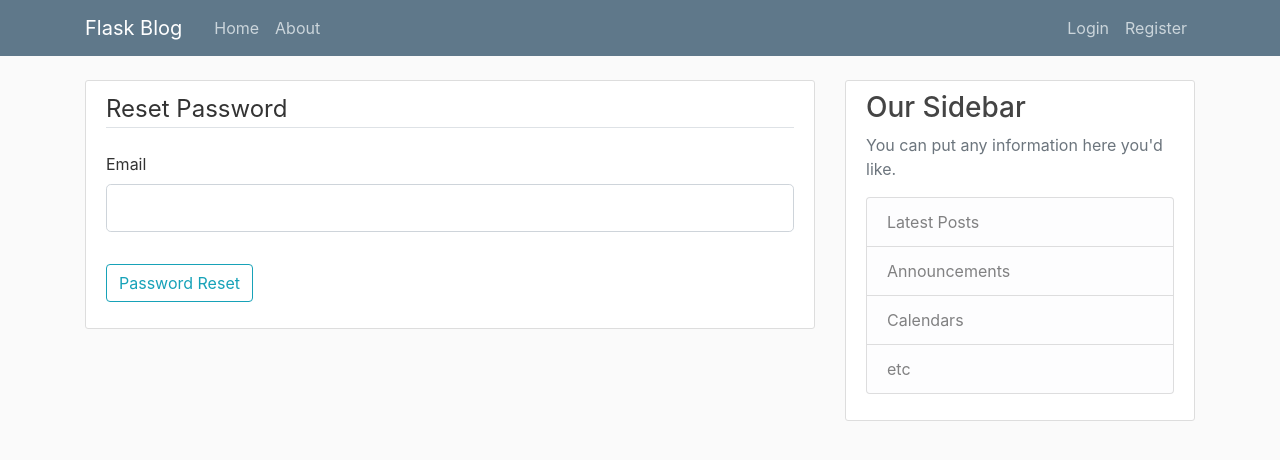
After one commit to hjohnson933/diabeteswarrior, a Flask app: page /reset_password in a window 1280 px wide. The commit adds this page. Shown: the top 460 px of the page. Run offline with Flask 2, Linux system fonts and the light colour scheme; parts of the project's set-up code (start-up, migrations or seed data) failed here and were passed over; some libraries are stand-ins or nearby versions.

```diff
--- a/flaskblog/forms.py
+++ b/flaskblog/forms.py
@@ -55,3 +55,19 @@ class PostForm(FlaskForm):
     title = StringField('Title', validators=[DataRequired()])
     content = TextAreaField('Content', validators=[DataRequired()])
     submit = SubmitField('Post')
+
+
+class RequestResetForm(FlaskForm):
+    email = StringField('Email', validators=[DataRequired(), Email()])
+    submit = SubmitField('Password Reset')
+
+    def validate_email(self, email) -> None:
+        user = User.query.filter_by(email=email.data).first()
+        if user is None:
+            raise ValidationError(F"Email {email.data} doesn't exists for a registered user, do you need an account?")
+
+
+class ResetPasswordForm(FlaskForm):
+    password = PasswordField('Password', validators=[DataRequired()])
+    confirm_password = PasswordField('Confirm Password', validators=[DataRequired(), EqualTo('password')])
+    submit = SubmitField('Reset Now')
--- a/flaskblog/routes.py
+++ b/flaskblog/routes.py
@@ -1,13 +1,15 @@
 import os
 import secrets
 
-from flask import flash, redirect, render_template, request, url_for, abort
+from flask import abort, flash, redirect, render_template, request, url_for
 from flask_login import current_user, login_required, login_user, logout_user
+from flask_mail import Message
 from PIL import Image
 
-from flaskblog import app, bcrypt, db
-from flaskblog.forms import LoginForm, RegistrationForm, UpdateAccountForm, PostForm
+from flaskblog import app, bcrypt, db, mail
+from flaskblog.forms import LoginForm, PostForm, RegistrationForm, RequestResetForm, ResetPasswordForm, UpdateAccountForm
 from flaskblog.models import Post, User
+
 
 def save_picture(form_picture):
     random_hex = secrets.token_hex(8)
@@ -20,6 +22,15 @@ def save_picture(form_picture):
     i.thumbnail(output_size)
     i.save(picture_path)
     return picture_fn
+
+def send_reset_email(user):
+    token = user.get_reset_token()
+    msg = Message('Password Reset Request', sender='hjohnson933@cox.net', recipients=[user.email])
+    msg.body = F'''Use this link to reset your password: {url_for('reset_token', token=token, _external=True)}
+
+You can ignore this email if you didn't request a password reset.
+'''
+    mail.send(msg)
 
 @app.route("/")
 @app.route("/home")
@@ -138,3 +149,32 @@ def user_posts(username):
     user = User.query.filter_by(username=username).first_or_404()
     posts = Post.query.filter_by(author=user).order_by(Post.date_posted.desc()).paginate(page=page, per_page=5)
     return render_template('user_posts.html', posts=posts, user=user)
+
+@app.route("/reset_password", methods=["GET", "POST"])
+def reset_request():
+    if current_user.is_authenticated:
+        return redirect(url_for('home'))
+    form = RequestResetForm()
+    if form.validate_on_submit():
+        user = User.query.filter_by(email=form.email.data).first()
+        send_reset_email(user)
+        flash('Password email has been sent.', 'info')
+        return redirect(url_for('login'))
+    return render_template('reset_request.html', title='Reset Password', form=form)
+
+@app.route("/reset_password/<token>", methods=["GET", "POST"])
+def reset_token(token):
+    if current_user.is_authenticated:
+        return redirect(url_for('home'))
+    user = User.verify_reset_token(token)
+    if user is None:
+        flash('Invalid or expired token.', 'warning')
+        return redirect(url_for('reset_request'))
+    form = ResetPasswordForm()
+    if form.validate_on_submit():
+        hashed_password = bcrypt.generate_password_hash(form.password.data).decode('utf-8')
+        user.password = hashed_password
+        db.session.commit()
+        flash(f'Password changed for {form.username.data}!', 'success')
+        return redirect(url_for('login'))
+    return render_template('reset_token.html', title='Reset Password', form=form)
--- a/flaskblog/templates/login.html
+++ b/flaskblog/templates/login.html
@@ -38,10 +38,8 @@
             </fieldset>
             <div class="form-group">
                 {{ form.submit(class="btn btn-outline-info") }}
+                <small class="text-muted ml-2"><a href="{{ url_for('reset_request') }}">Forgot Password?</a></small>
             </div>
-            <small class="text-muted ml-2">
-                <a href="#">Forgot Password?</a>
-            </small>
         </form>
     </div>
     <div class="border-top pt-3">
--- /dev/null
+++ b/flaskblog/templates/reset_request.html
@@ -0,0 +1,27 @@
+{% extends "layout.html" %}
+{% block content %}
+<div class="content-section">
+  <form method="POST" action="">
+    {{ form.hidden_tag() }}
+    <fieldset class="form-group">
+      <legend class="border-bottom mb-4">Reset Password</legend>
+      <div class="form-group">
+        {{ form.email.label(class="form-control-label") }}
+        {% if form.email.errors %}
+          {{ form.email(class="form-control form-control-lg is-invalid") }}
+          <div class="invalid-feedback">
+            {% for error in form.email.errors %}
+              <span>{{ error }}</span>
+            {% endfor %}
+          </div>
+          {% else %}
+            {{ form.email(class="form-control form-control-lg") }}
+        {% endif %}
+      </div>
+    </fieldset>
+    <div class="form-group">
+      {{ form.submit(class="btn btn-outline-info") }}
+    </div>
+  </form>
+</div>
+{% endblock content %}
--- a/pyproject.toml
+++ b/pyproject.toml
@@ -36,6 +36,7 @@ isort = "^5.10.1"
 pytest = "^7.0.1"
 coverage = "^6.3.1"
 pylint = "^2.12.2"
+autopep8 = "^1.6.0"
 
 [build-system]
 requires = ["poetry-core>=1.0.0"]
```
Also changed, not shown: flaskblog/__init__.py (+13 -1 lines), flaskblog/models.py (+16 -1 lines), flaskblog/templates/reset_token.html (added, +40 -0 lines), flaskblog/site.db, 1 other file.
